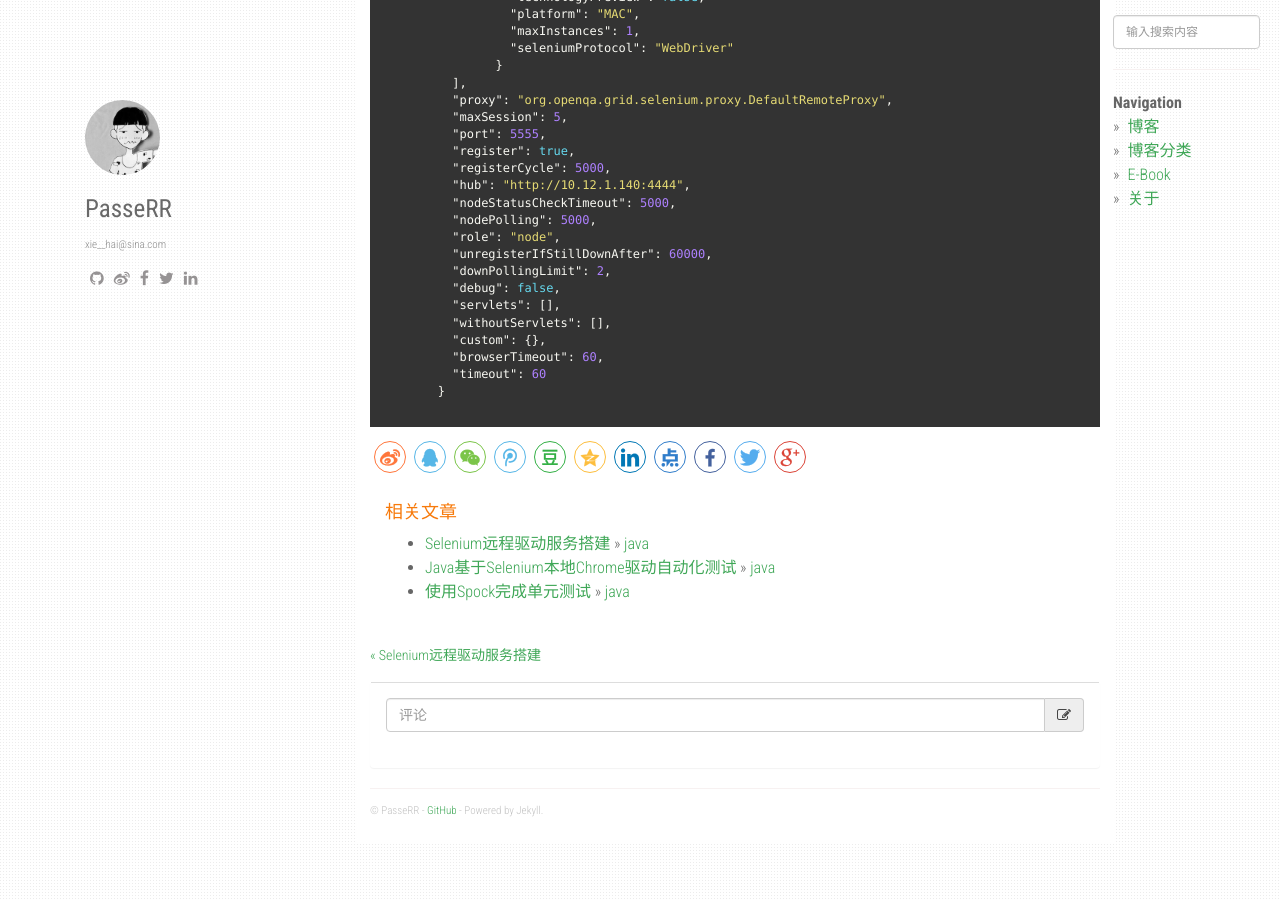
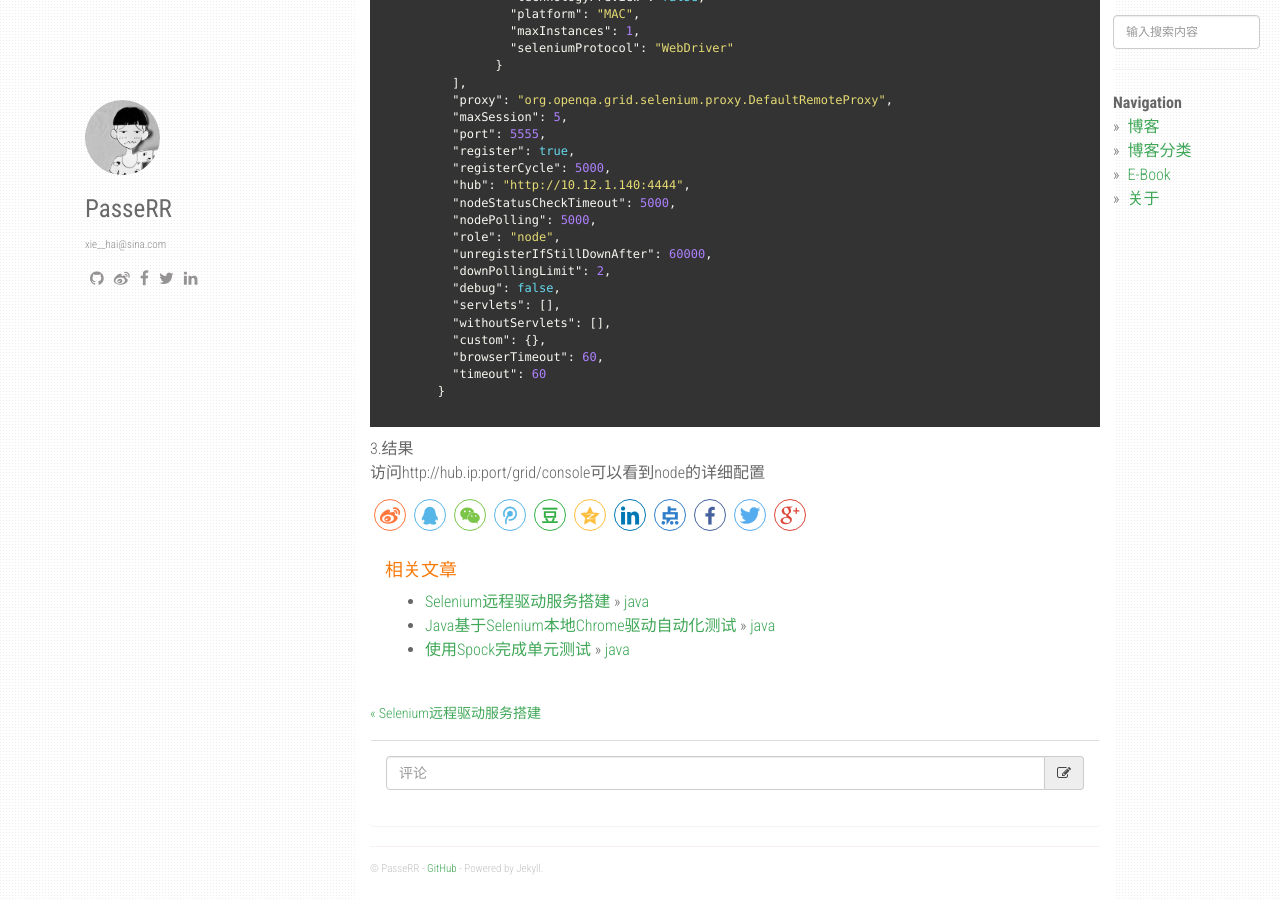
Before and after one commit to PasseRR/passerr.github.io, a Jekyll site: the page built from _posts/2019-05-24-selenium-server-standalone.md, in a window 1280 px wide and 900 px high, scrolled down 2015 px. Built offline with Jekyll 4.4.1, drawn with Linux system fonts in a browser that asks for light colours; nearby versions of some CDN libraries.

Commit message:
selenium服务端

```diff
--- a/_posts/2019-05-24-selenium-server-standalone.md
+++ b/_posts/2019-05-24-selenium-server-standalone.md
@@ -136,3 +136,6 @@ java -jar selenium-server-standalone-3.141.59.jar -role node -hub http://localho
 	}
   {% endhighlight %}
 </figure>
+
+3.结果
+访问http://hub.ip:port/grid/console可以看到node的详细配置
```
